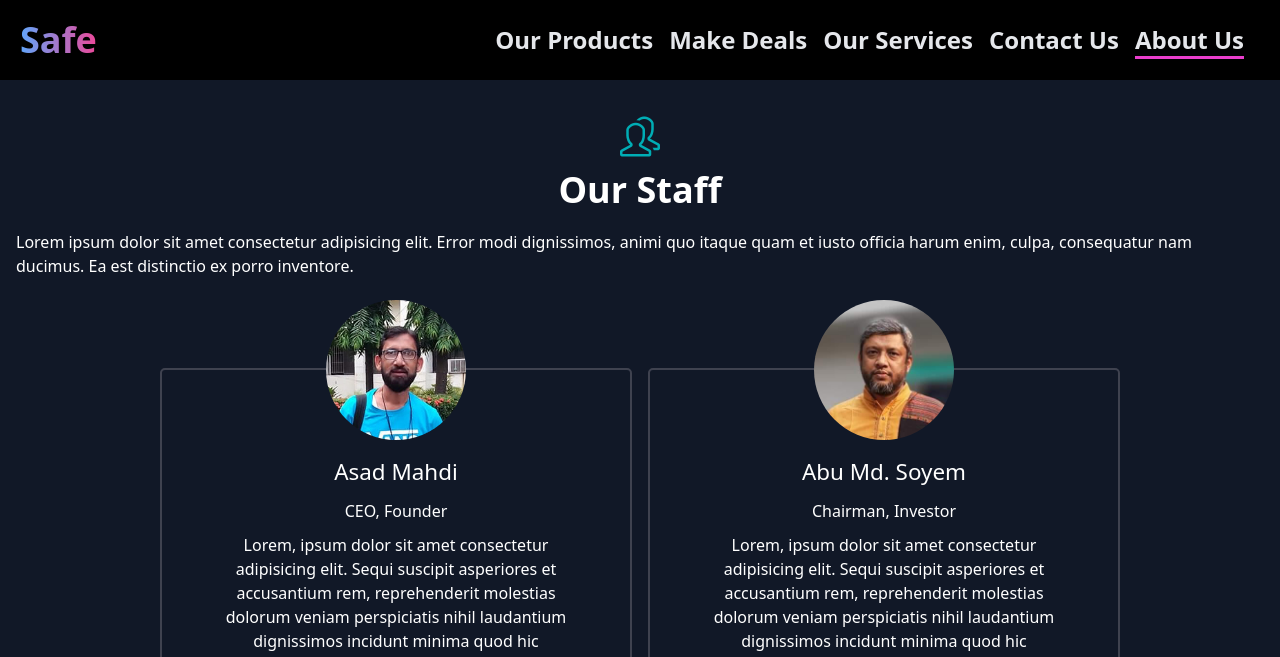
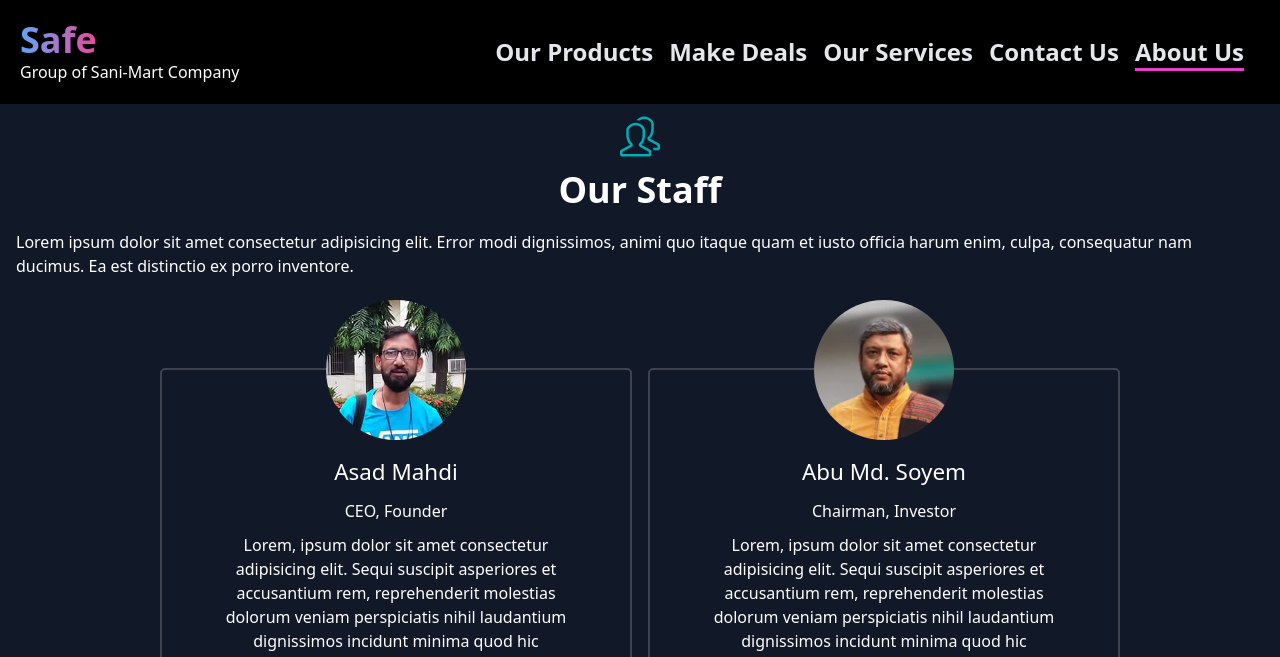
Before and after one commit to AbidAlWassie/Safe-Group-Website, a website: page about.html in a window 1280 px wide. Shown: the top 657 px of the page. Drawn offline with nearby package versions, Linux system fonts and the light colour scheme.

Commit message:
updated project

```diff
--- a/about.html
+++ b/about.html
@@ -22,7 +22,10 @@
       <div class="container flex justify-between items-center mx-auto">
       <!-- <div class="container flex justify-between items-center mx-auto px-8 md:px-14"> -->
         <div class="brand">
-          <a href="index.html" class="bg-gradient-to-r from-blue-400  to-pink-500 text-transparent bg-clip-text font-semibold text-4xl font-bold">Safe</a>
+          <a href="index.html" class="">
+            <span class="bg-gradient-to-r from-blue-400  to-pink-500 text-transparent bg-clip-text font-semibold text-4xl font-bold">Safe</span><br>
+            <span>Group of Sani-Mart Company</span>
+          </a>
         </div>
 
 
```
Also changed, not shown: build/styles.css.
